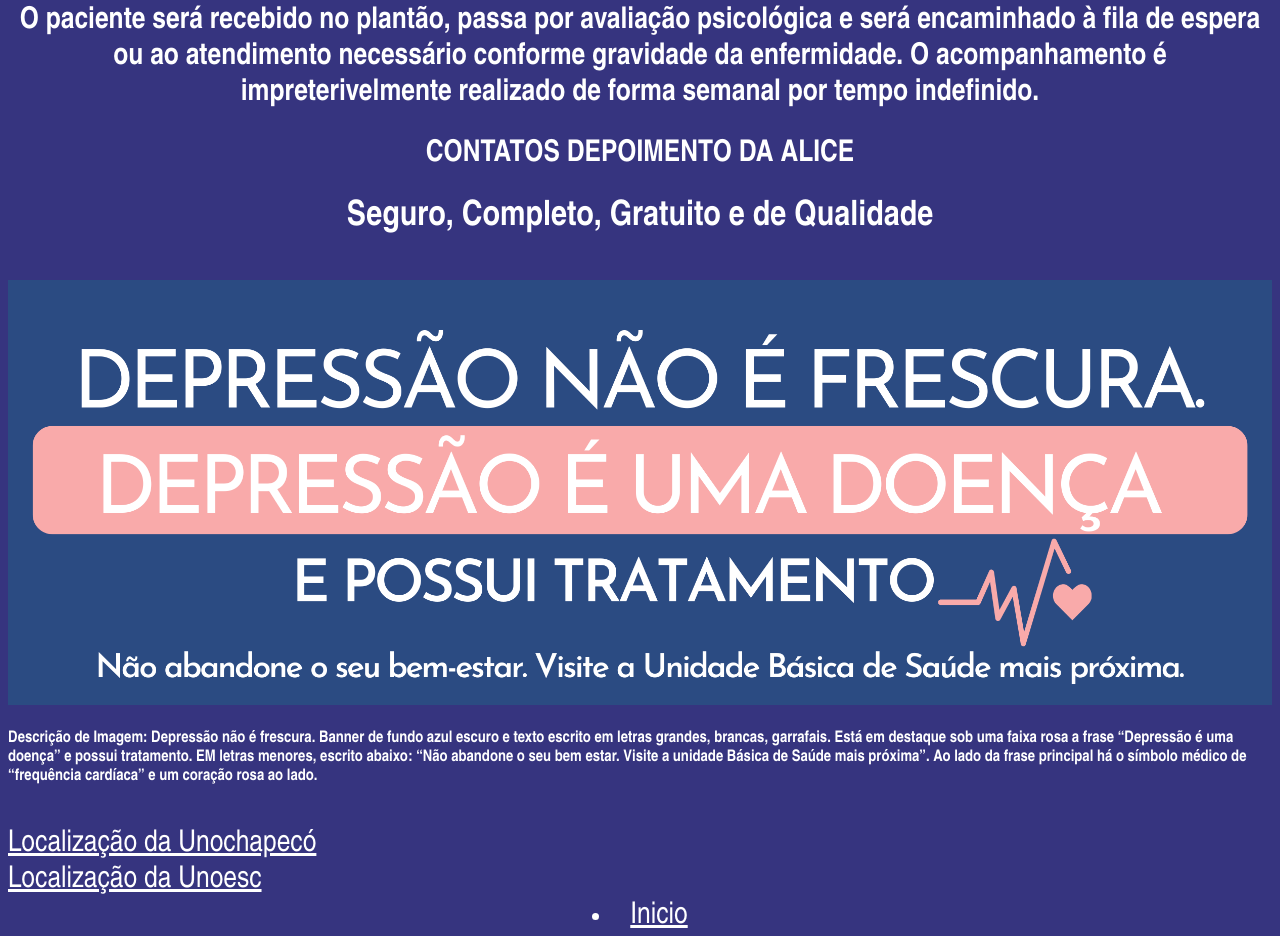
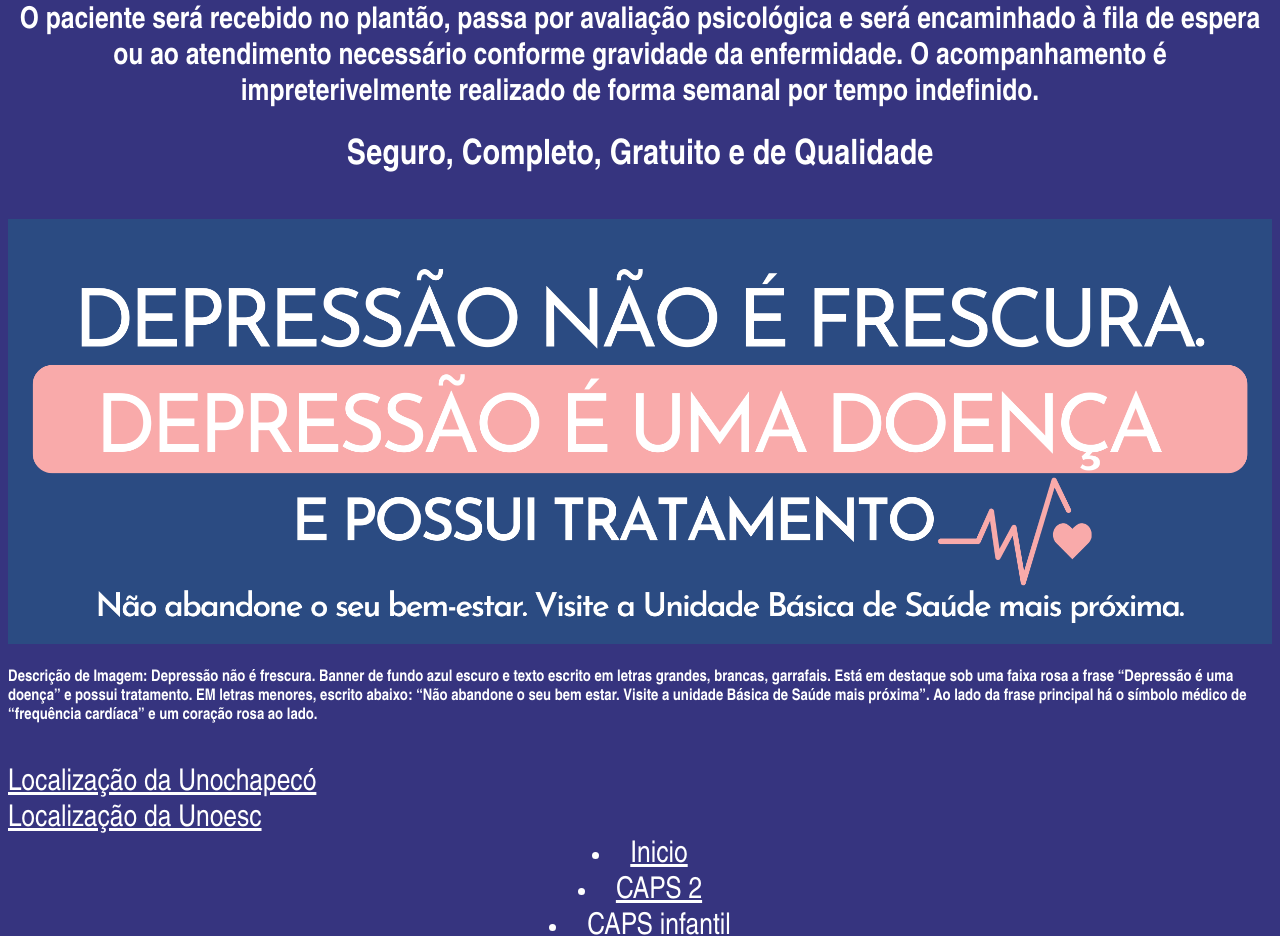
Before and after one commit to MarcosAlessandroAmbrozio/sistemaOI, a plain HTML site: page outros.html in a window 1280 px wide. Shown: the part 3304-4240 px from the top of the page. Drawn offline with Linux system fonts and the light colour scheme.

Commit message:
Update outros.html

```diff
--- a/outros.html
+++ b/outros.html
@@ -82,12 +82,7 @@
             <h2>A Universidade do Oeste de Santa Catarina (UNOESC) possui um programa de estágio supervisionado que prevê o acolhimento psicológico e serviços como: atendimento infantil, adolescente e adulto, atendimento de família, atendimento de casal, acolhimento em grupo, orientação profissional, plantão psicológico e avaliação psicológica. Ao contatar a equipe de serviços de Atendimento Psicológico da universidade, recebemos a informação de que é necessário realizar o primeiro contato com os serviços através do plantão psicológico.</h2>
             <h1>Como funciona ?</h1>
             <h2>O paciente  será recebido no plantão, passa por avaliação psicológica e será encaminhado à fila de espera ou ao atendimento necessário conforme gravidade da enfermidade. O acompanhamento é impreterivelmente realizado de forma semanal por tempo indefinido.</h2>
-            <h2>
 
-                CONTATOS
-
-                DEPOIMENTO DA ALICE
-                </h2>
 
         </div>
         <div>
```
